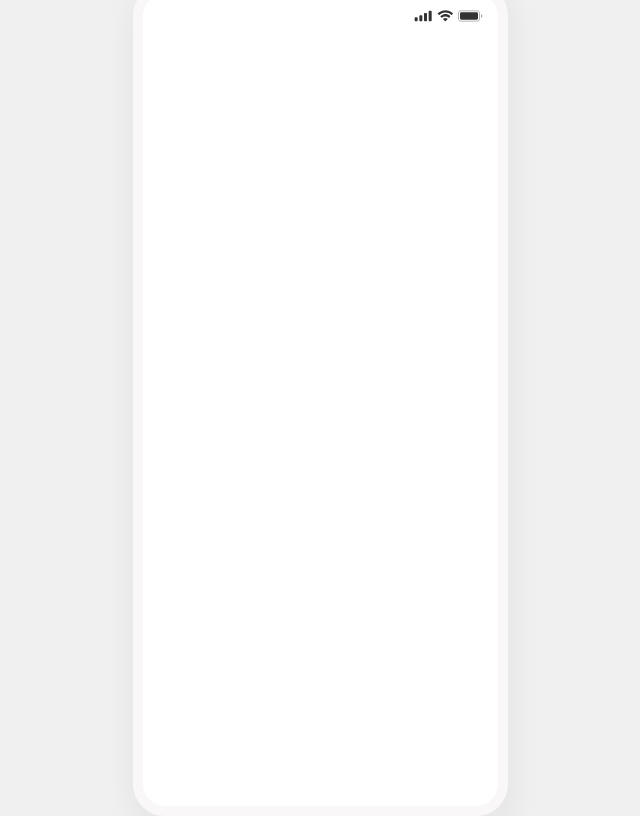
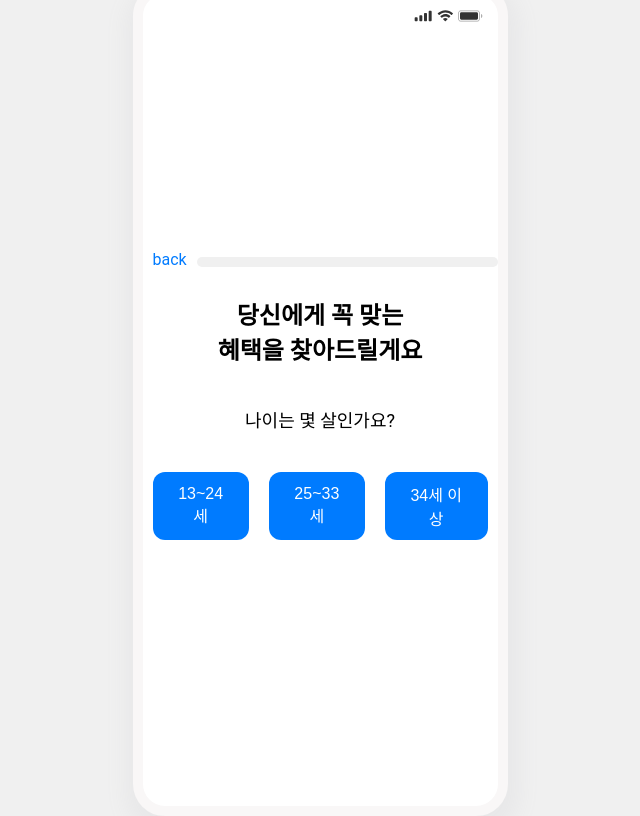
Before and after one commit to Choi-jujuyeon/TrainReservationSystem, a React (Create React App) app in the folder front/: page /suggest in a window 1280 px wide. Before the commit this address had no page. Shown: the whole page, without its empty margins (320-960 px from the left). Built offline with nearby package versions, Linux system fonts and the light colour scheme.

Commit message:
feat: implement discount recommendation feature based on user answers

```diff
--- a/front/src/App.jsx
+++ b/front/src/App.jsx
@@ -12,7 +12,8 @@ import ReservCheckModal from "./components/ReservCheckModal";
 import SelectReservation from "./pages/SelectReservation";
 import MyTicket from "./pages/MyTicket";
 import Reservation from "./pages/Reservation";
-import Pay from "./pages/PaymentMethod";
+import PaymentMethod from "./pages/PaymentMethod";
+import Suggest from "./pages/Suggest";
 function App() {
     return (
         <BrowserRouter>
@@ -31,7 +32,11 @@ function App() {
                         <Route path="/loading" element={<Loading />} />
                         <Route path="/myticket" element={<MyTicket />} />
                         <Route path="/reservation" element={<Reservation />} />
-                        <Route path="/paymentmethod" element={<Pay />} />
+                        <Route path="/suggest" element={<Suggest />} />
+                        <Route
+                            path="/paymentmethod"
+                            element={<PaymentMethod />}
+                        />
                         <Route
                             path="/selectReservation"
                             element={<SelectReservation />}
--- a/front/src/components/Options.jsx
+++ b/front/src/components/Options.jsx
@@ -3,6 +3,7 @@ import styled from "styled-components";
 const Options = () => {
     return (
         <>
+            <Link to="/suggest">
                 <Option>
                     <img
                         src={`${process.env.PUBLIC_URL}/assets/icons/info.svg`}
@@ -14,7 +15,7 @@ const Options = () => {
                         alt="rightArrow"
                     />
                 </Option>
-
+            </Link>
             <Option>
                 <img
                     src={`${process.env.PUBLIC_URL}/assets/icons/alarm.svg`}
--- a/front/src/components/ReservCheckModal.jsx
+++ b/front/src/components/ReservCheckModal.jsx
@@ -27,26 +27,22 @@ const ReservCheckModal = ({ onClose, links, title, message }) => {
 };
 
 export default ReservCheckModal;
+
 const CustomLink = styled(Link)`
     text-decoration: none;
 `;
+
 const Overlay = styled.div`
     position: fixed;
-    /* top: 0; */
-    /* left: 0; */
-    /* right: 0; */
-    /* bottom: 0; */
     background-color: rgba(0, 0, 0, 0.5);
     display: flex;
     justify-content: center;
     align-items: center;
     width: 375px;
-    /* width: 100%; */
-    /* height: 100%; */
+
     height: 812px;
     z-index: 9999;
     border-radius: 32px;
-    margin: auto;
 `;
 
 const ModalContainer = styled.div`
--- a/front/src/pages/MyTicket.jsx
+++ b/front/src/pages/MyTicket.jsx
@@ -35,7 +35,7 @@ const ReservBox = () => {
                 </D2>
                 <Go>
                     <Label>가는날</Label>
-                    <Text>2024년 12월 15일 05:00</Text>
+                    <Text>2024년 12월 15일 06:00</Text>
 
                     <Label>인원 선택</Label>
                     <Text>어른 2명</Text>
--- /dev/null
+++ b/front/src/pages/Suggest.jsx
@@ -0,0 +1,216 @@
+import React, { useState } from "react";
+import styled from "styled-components";
+import { Link } from "react-router-dom";
+import ReservCheckModal from "../components/ReservCheckModal";
+
+const Suggest = () => {
+    const [currentQuestion, setCurrentQuestion] = useState(0);
+    const [answers, setAnswers] = useState({
+        age: null,
+        isPregnant: null,
+        hasChildren: null,
+        isLowIncome: null,
+        isGroup: null,
+    });
+    const [showModal, setShowModal] = useState(false);
+    const [modalMessage, setModalMessage] = useState("");
+
+    const questions = [
+        {
+            question: "나이는 몇 살인가요?",
+            options: ["13~24세", "25~33세", "34세 이상"],
+            key: "age",
+        },
+        {
+            question: "임산부인가요?",
+            options: ["O 네", "X 아니오"],
+            key: "isPregnant",
+        },
+        {
+            question: "자녀가 2명 이상 있나요?",
+            options: ["O 네", "X 아니오"],
+            key: "hasChildren",
+        },
+        {
+            question: "기초생활수급자이신가요?",
+            options: ["O 네", "X 아니오"],
+            key: "isLowIncome",
+        },
+        {
+            question: "4인 이상 그룹으로 여행하나요?",
+            options: ["O 네", "X 아니오"],
+            key: "isGroup",
+        },
+    ];
+
+    const discountRules = [
+        {
+            condition: (answers) => answers.isPregnant === "O 네",
+            message:
+                "맘편한 코레일: 임산부 KTX 특실 요금 면제, KTX와 일반열차 일반실 운임 할인",
+        },
+        {
+            condition: (answers) => answers.isLowIncome === "O 네",
+            message: "기차누리: 기초생활수급자, KTX와 일반 열차 운임 할인",
+        },
+        {
+            condition: (answers) => answers.hasChildren === "O 네",
+            message: "다자녀 행복: 자녀 2명 이상 가정에게 KTX 운임 할인",
+        },
+        {
+            condition: (answers) => answers.isGroup === "O 네",
+            message:
+                "4인 동반석: 테이블이 있는 마주 보는 KTX 좌석을 할인받아 편안하게",
+        },
+        {
+            condition: (answers) => answers.age === "13~24세",
+            message: "청소년 드림: 13~24세 청소년에게 KTX 운임 할인",
+        },
+        {
+            condition: (answers) => answers.age === "25~33세",
+            message:
+                "힘내라 청춘: 25~33세 사회 초년생과 청년에게 KTX 운임 할인",
+        },
+    ];
+
+    const handleAnswer = (answer) => {
+        setAnswers({
+            ...answers,
+            [questions[currentQuestion].key]: answer,
+        });
+        if (currentQuestion < questions.length - 1) {
+            setCurrentQuestion(currentQuestion + 1);
+        } else {
+            handleSubmit();
+        }
+    };
+
+    const handleSubmit = () => {
+        const applicableDiscount = discountRules.find((rule) =>
+            rule.condition(answers)
+        );
+
+        setModalMessage(
+            applicableDiscount
+                ? applicableDiscount.message
+                : "적합한 할인 혜택을 찾지 못했습니다."
+        );
+        setShowModal(true);
+    };
+
+    const closeModal = () => {
+        setShowModal(false);
+    };
+
+    return (
+        <Container>
+            <Header>
+                <BackLink to="/main">back</BackLink>
+                <ProgressBar
+                    progress={(currentQuestion / (questions.length - 1)) * 100}
+                />
+            </Header>
+
+            <Title>
+                당신에게 꼭 맞는 <br /> 혜택을 찾아드릴게요
+            </Title>
+            <Question>{questions[currentQuestion].question}</Question>
+            <Options>
+                {questions[currentQuestion].options.map((option, index) => (
+                    <Button
+                        key={index}
+                        onClick={() => handleAnswer(option)}
+                        red={option === "X 아니오"}
+                    >
+                        {option}
+                    </Button>
+                ))}
+            </Options>
+
+            {showModal && (
+                <ReservCheckModal
+                    onClose={closeModal}
+                    title="할인 혜택"
+                    message={modalMessage}
+                    links={[{ text: "닫기", to: "/main", primary: true }]}
+                />
+            )}
+        </Container>
+    );
+};
+
+export default Suggest;
+
+const Container = styled.div`
+    display: flex;
+    flex-direction: column;
+    align-items: center;
+    justify-content: center;
+    height: 812px;
+`;
+
+const Header = styled.div`
+    display: flex;
+    justify-content: space-between;
+    width: 100%;
+    align-items: center;
+`;
+
+const BackLink = styled(Link)`
+    font-size: 16px;
+    color: #007bff;
+    text-decoration: none;
+    padding: 10px;
+`;
+
+const ProgressBar = styled.div`
+    width: 100%;
+    background-color: #f0f0f0;
+    border-radius: 5px;
+    height: 10px;
+    position: relative;
+    overflow: hidden;
+    margin-top: 5px;
+
+    &::after {
+        content: "";
+        position: absolute;
+        top: 0;
+        left: 0;
+        width: ${(props) => props.progress}%;
+        height: 100%;
+        background-color: #007bff;
+    }
+`;
+
+const Title = styled.h1`
+    font-size: 24px;
+    margin-bottom: 20px;
+    text-align: center;
+`;
+
+const Question = styled.p`
+    font-size: 18px;
+    margin: 20px 0;
+`;
+
+const Options = styled.div`
+    display: flex;
+    justify-content: center;
+    margin: 20px 0;
+`;
+
+const Button = styled.button`
+    background-color: ${({ red }) => (red ? "#dc3545" : "#007bff")};
+    color: white;
+    font-size: 16px;
+    padding: 10px 20px;
+    margin: 0 10px;
+    border: none;
+    border-radius: 12px;
+    cursor: pointer;
+
+    &:hover {
+        background-color: ${({ red }) => (red ? "#c82333" : "#0056b3")};
+    }
+`;
```
Lines whose indentation alone changed are shown as unchanged.
